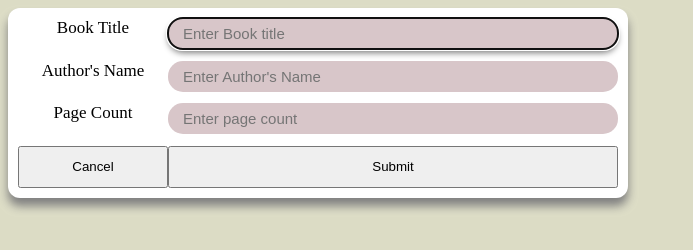
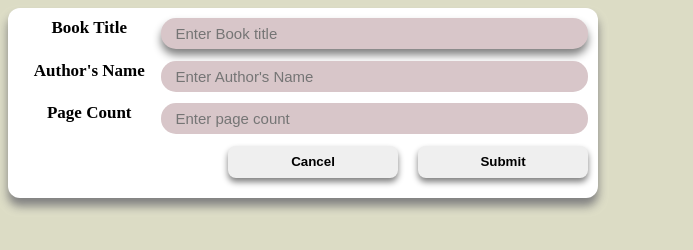
Before and after one commit to TheRookiexe/Library-project, a plain HTML site: page index.html in a window 1280 px wide. Both pictures are taken after a click on the button "New Book". Shown: the whole page, without its empty margins (0-693 px from the left). Drawn offline with Linux system fonts and the light colour scheme.

Commit message:
added css for the buttons in the form element.

```diff
--- a/index.html
+++ b/index.html
@@ -17,8 +17,10 @@
                 <input type="text" placeholder="Enter Author's Name" name="author" id="author">
                 <label for="pgs">Page Count</label>
                 <input type="number" placeholder="Enter page count" name="pgs" id="pgs">
-                <button value="cancel" formmethod="dialog">Cancel</button>
-                <button value="submit">Submit</button>
+                <div id="sub-canBtn">
+                    <button value="cancel" formmethod="dialog">Cancel</button>
+                    <button value="submit">Submit</button>
+                </div>
             </form>
         </dialog>
         <div>
--- a/style.css
+++ b/style.css
@@ -25,7 +25,7 @@ dialog:modal {
 }
 form {
     height: 170px;
-    width: 600px;
+    width: 570px;
     padding: 10px;
     border-radius: 12px;
     display: grid;
@@ -36,6 +36,7 @@ form {
 
 label {
     font-size: 17px;
+    font-weight: bold;
 }
 
 input {
@@ -48,6 +49,31 @@ input {
     font-size: 15px;
 }
 
+input:active{
+    border: none;
+    outline: none;
+}
+
 input:focus {
+    box-shadow: 0 6px 9px gray;
+    outline: none;
+}
+
+button {
+    width: 170px;
+    height: 32px;
+    border: none;
     box-shadow: 0 4px 6px gray;
+    border-radius: 8px;
+    font-weight: bold;
 }
+
+#sub-canBtn {
+    grid-row-start: 4;
+    grid-row-end: 5;
+    grid-column-start: 2;
+    grid-column-end: 3;
+    display: flex;
+    justify-content: end;
+    gap: 20px;
+}
```
